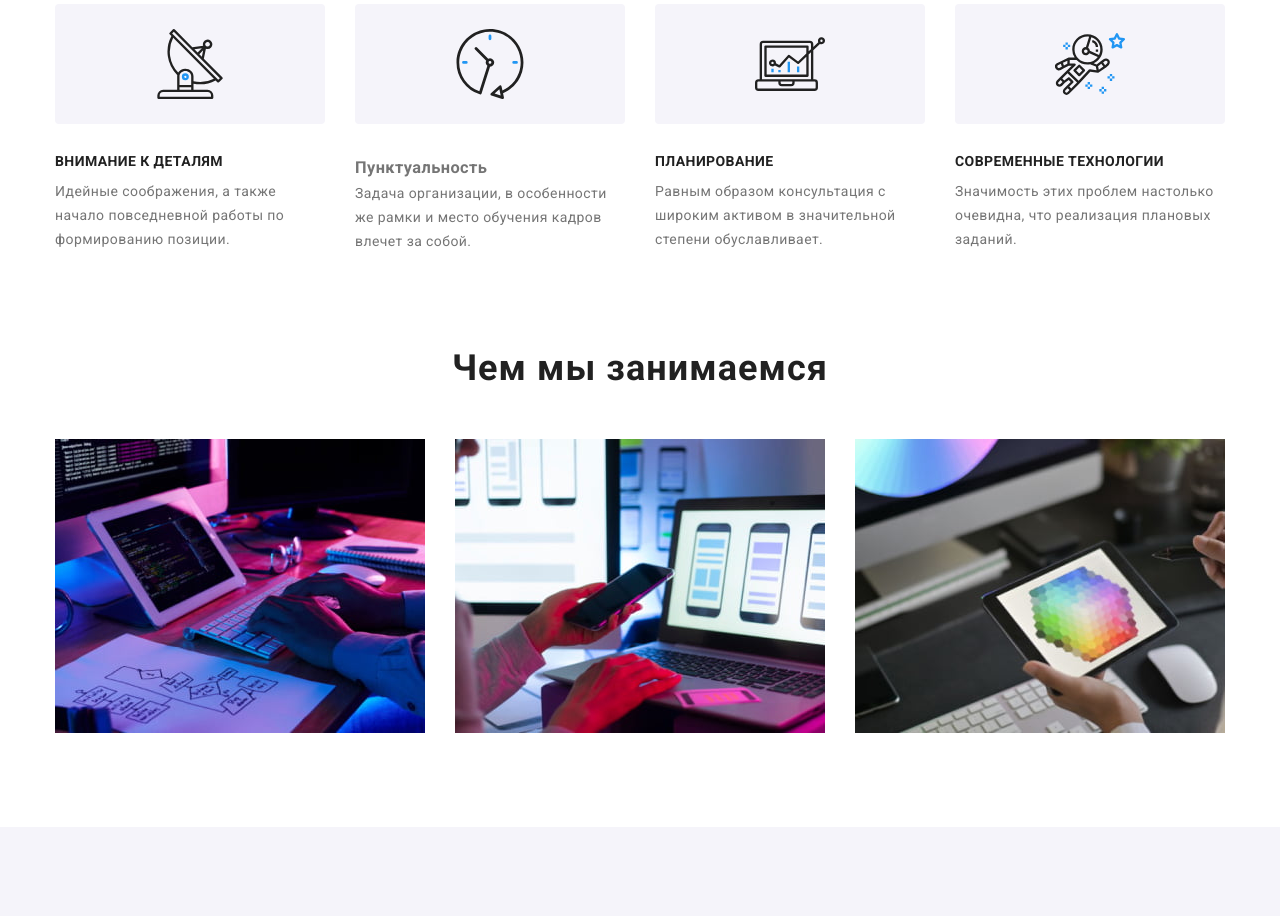
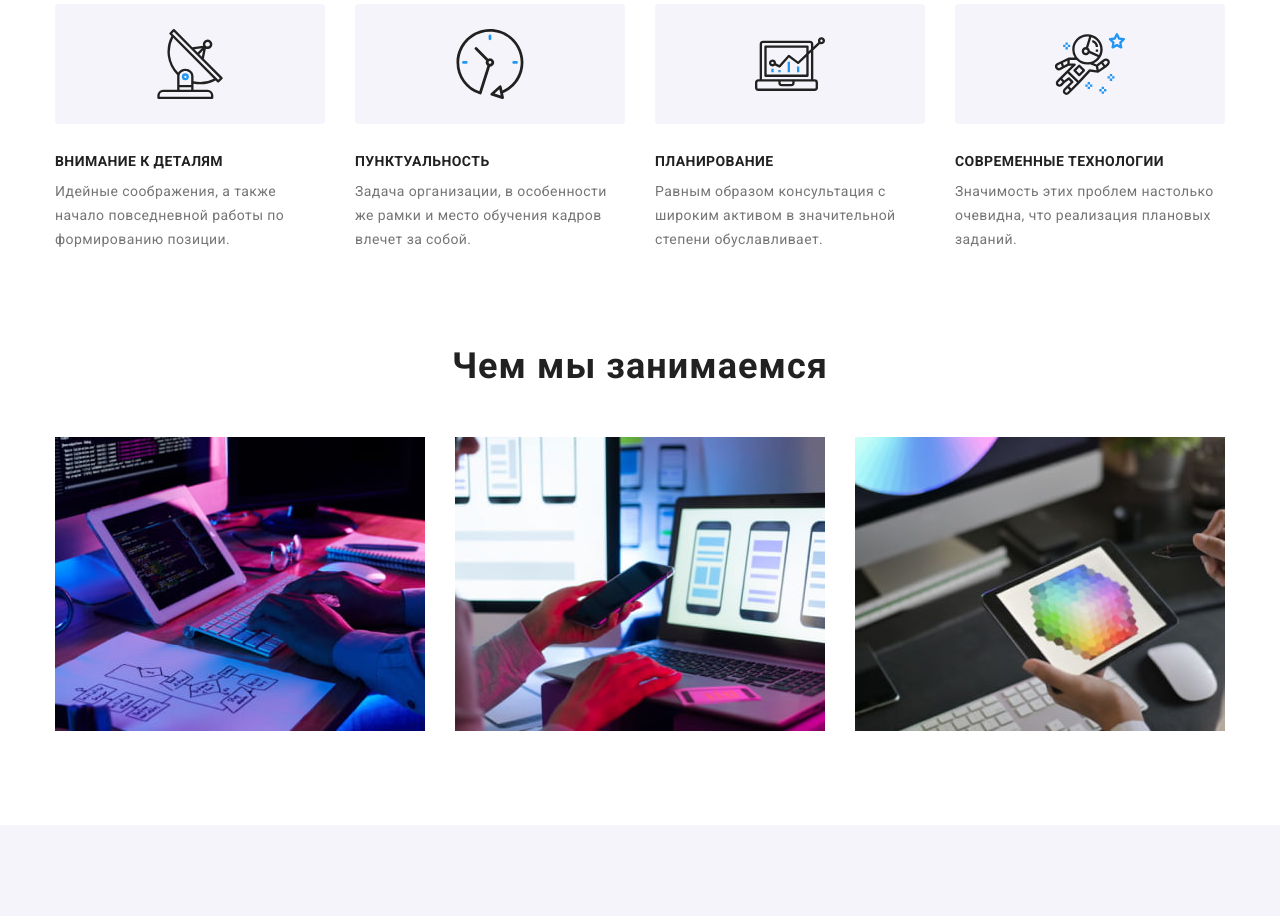
Before and after one commit to Pleomax07/goit-markup-hw-04, a plain HTML site: page index.html in a window 1280 px wide. Shown: the part 905-1821 px from the top of the page. Drawn offline with nearby package versions, Linux system fonts and the light colour scheme.

Commit message:
Підкорегував index.html

```diff
--- a/index.html
+++ b/index.html
@@ -98,7 +98,7 @@
                   <use href="./sprite.svg#icon-clock"></use>
                 </svg>
               </div>
-              <h3 class="features-diagram">Пунктуальность</h3>
+              <h3 class="features-title">Пунктуальность</h3>
               <p class="features-text">
                 Задача организации, в особенности же рамки и место обучения
                 кадров влечет за собой.
```
